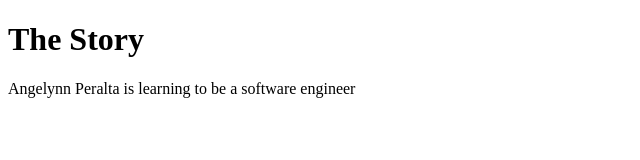
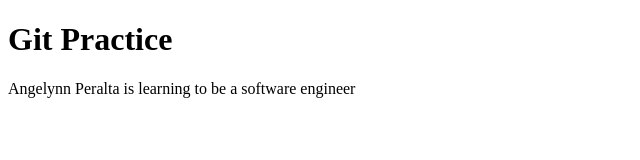
Before and after one commit to AngelynnPeralta/new-repo, a plain HTML site: page index.html in a window 1280 px wide. Shown: the full height of the page, 0-640 px from the left. Drawn offline with Linux system fonts and the light colour scheme.

Commit message:
change h1

```diff
--- a/index.html
+++ b/index.html
@@ -9,6 +9,6 @@
 <body>
 
 </body>
-<h1>The Story</h1>
+<h1>Git Practice</h1>
 <p>Angelynn Peralta is learning to be a software engineer</p>
 </html>
```
